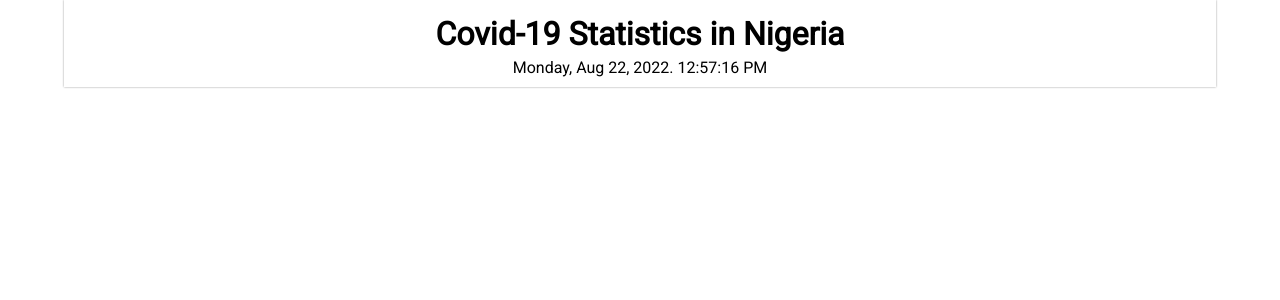
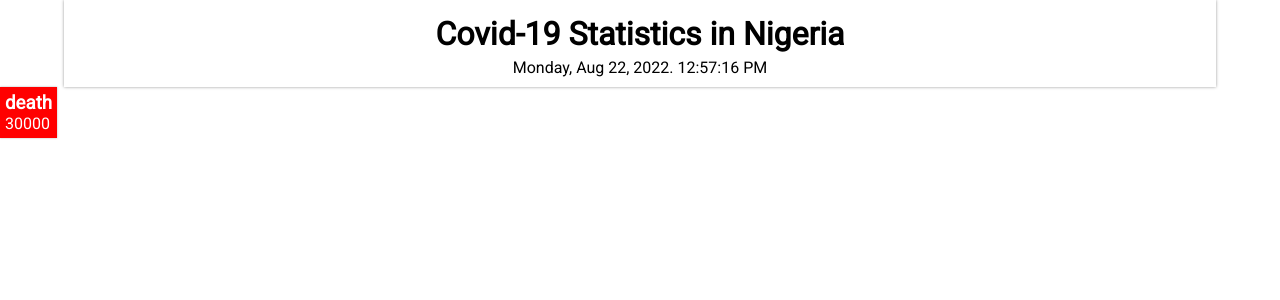
Before and after one commit to Folareen/frontend-dev-task-covidnigeria-stats, a React (Create React App) app: page / in a window 1280 px wide. Shown: the top 300 px of the page. Built offline with nearby package versions, Linux system fonts and the light colour scheme.

Commit message:
total stat card

```diff
--- a/src/App.js
+++ b/src/App.js
@@ -1,4 +1,5 @@
 import React from "react";
+import TotalStatCard from "./components/TotalStatCard";
 import "./styles/css/index.css";
 import displayDateAndTime from "./utils/displayDateAndTime";
 
@@ -9,6 +10,9 @@ const App = () => {
         <h1>Covid-19 Statistics in Nigeria</h1>
         <p>{displayDateAndTime()}</p>
       </header>
+      <div>
+        <TotalStatCard statBg={"red"} statTitle={"death"} statValue={30000} />
+      </div>
     </div>
   );
 };
--- /dev/null
+++ b/src/components/TotalStatCard.jsx
@@ -0,0 +1,14 @@
+import React from 'react'
+
+const TotalStatCard = ({statValue, statTitle, statBg}) => {
+  return (
+    <div className={`stat--card ${statBg}`}>
+        <h3>{statTitle}</h3>
+        <p>
+            {statValue}
+        </p>
+    </div>
+  )
+}
+
+export default TotalStatCard
--- a/src/styles/css/index.css
+++ b/src/styles/css/index.css
@@ -21,11 +21,41 @@ header {
   -webkit-box-align: center;
       -ms-flex-align: center;
           align-items: center;
-  -webkit-box-shadow: 0 0 2px rgba(0, 0, 0, 0.4);
-          box-shadow: 0 0 2px rgba(0, 0, 0, 0.4);
+  -webkit-box-shadow: 0 0 3px rgba(0, 0, 0, 0.4);
+          box-shadow: 0 0 3px rgba(0, 0, 0, 0.4);
 }
 
 header h1 {
   margin: 5px 0;
 }
+
+.stat--card {
+  padding: 5px;
+  -webkit-box-shadow: 0 0 2px rgba(0, 0, 0, 0.3);
+          box-shadow: 0 0 2px rgba(0, 0, 0, 0.3);
+  width: -webkit-max-content;
+  width: -moz-max-content;
+  width: max-content;
+  color: white;
+}
+
+.grey {
+  background-color: grey;
+}
+
+.blue {
+  background-color: blue;
+}
+
+.yellow {
+  background-color: yellow;
+}
+
+.green {
+  background-color: green;
+}
+
+.red {
+  background-color: red;
+}
 /*# sourceMappingURL=index.css.map */
--- a/src/styles/scss/index.scss
+++ b/src/styles/scss/index.scss
@@ -16,9 +16,32 @@ header{
     align-items: center;
     // background-image: url(../../assets/covid.jpg);
     // object-fit: cover;
-    box-shadow: 0 0 2px rgba(0, 0, 0, 0.4);
+    box-shadow: 0 0 3px rgba(0, 0, 0, 0.4);
 
     h1{
         margin: 5px 0;
     }
 }
+
+.stat--card{
+    padding: 5px;
+    box-shadow: 0 0 2px rgba(0, 0, 0, 0.3);
+    width: max-content;
+    color: white;
+}
+
+.grey{
+    background-color: grey;
+}
+.blue{
+    background-color: blue;
+}
+.yellow{
+    background-color: yellow;
+}
+.green{
+    background-color: green;
+}
+.red{
+    background-color: red;
+}
--- /dev/null
+++ b/src/test.js
@@ -0,0 +1 @@
+export const test = [{}];
```
Also changed, not shown: 1 other file (tests, documents, lock files or other folders).
